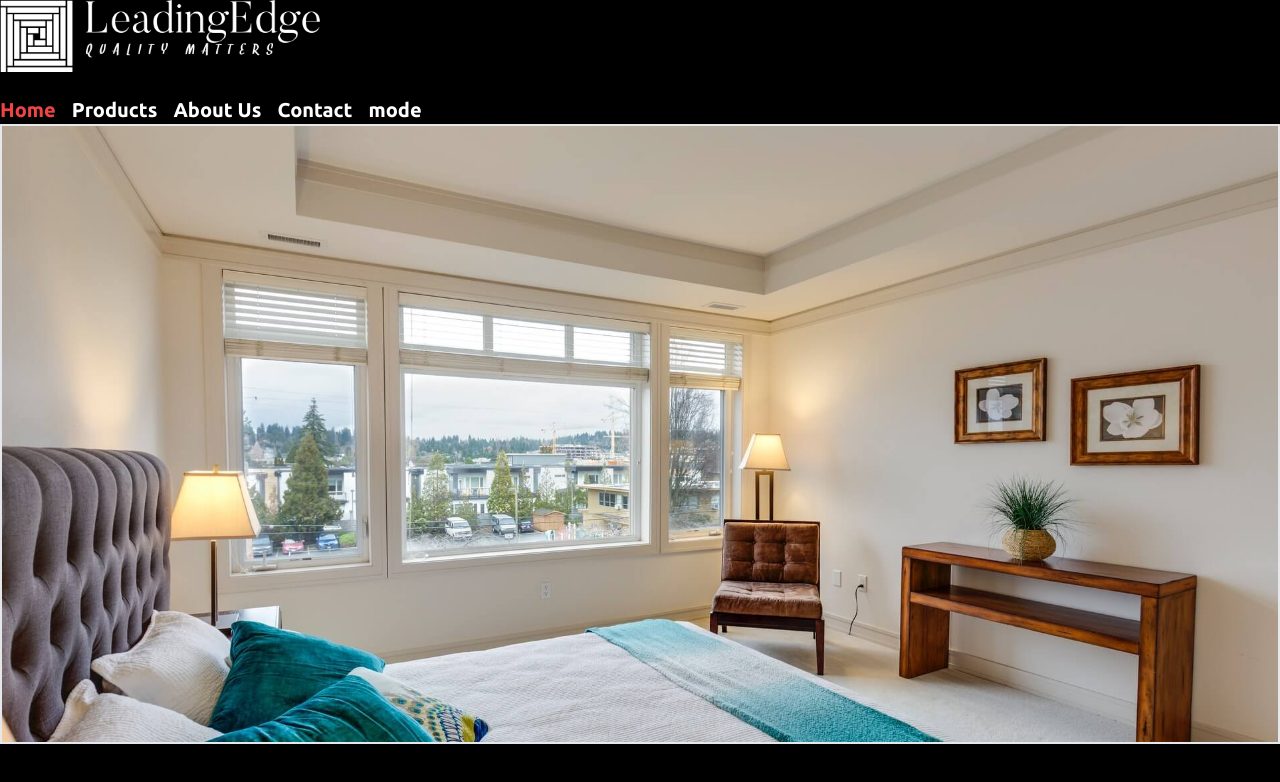
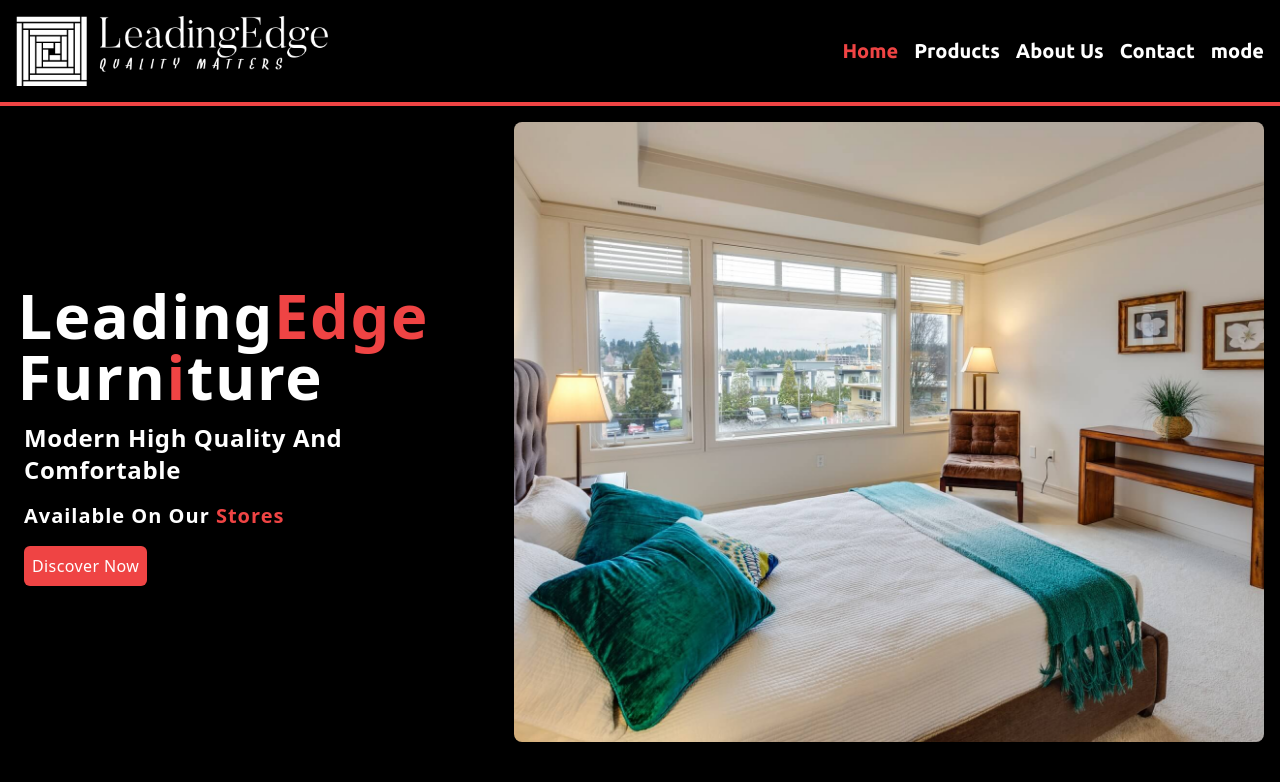
Before and after one commit to RakibRahman/leading-edge-furniture, a React (Create React App) app: page / in a window 1280 px wide. Shown: the top 782 px of the page. Built offline with nearby package versions, Linux system fonts and the light colour scheme.

Commit message:
nav and header done

```diff
--- a/package.json
+++ b/package.json
@@ -10,6 +10,7 @@
     "@testing-library/react": "^11.2.7",
     "@testing-library/user-event": "^12.8.3",
     "animate.css": "^4.1.1",
+    "node-sass": "^6.0.1",
     "react": "^17.0.2",
     "react-dom": "^17.0.2",
     "react-router-dom": "^5.2.1",
--- a/src/App.js
+++ b/src/App.js
@@ -1,4 +1,4 @@
-import React, { Fragment } from "react";
+import React from "react";
 import { BrowserRouter as Router, Route, Switch } from "react-router-dom";
 import Navbar from "./components/Navbar";
 import Home from "./components/Home";
--- a/src/components/Carousel.js
+++ b/src/components/Carousel.js
@@ -20,9 +20,9 @@ function Carousel() {
   }, [count, time, images.length]);
 
   return (
-    <div className="w-screen overflow-hidden border-2 lg:h-extra">
+    <div className="w-full overflow-hidden rounded-lg h-xl lg:h-extra md:w-xxxl carousel">
       <img
-        className="object-cover w-full h-48"
+        className="object-cover h-full transition ease-in-out "
         src={images[count]}
         alt="slide images"
       />
--- /dev/null
+++ b/src/components/Header.js
@@ -0,0 +1,26 @@
+import React from "react";
+import { Link } from "react-router-dom";
+
+const Header = () => {
+  return (
+    <div className="flex-1 p-2 mt-2 space-y-2 text-white lg:space-y-4 header">
+      <h1 className="text-4xl font-black tracking-wide animate-pulse lg:text-6xl">
+        Leading<span className="text-red-500">Edge</span> Furn
+        <span className="text-red-500">i</span>ture
+      </h1>
+      <p className="mt-2 font-bold tracking-wide capitalize lg:text-2xl">
+        Modern high quality and comfortable
+      </p>
+      <p className="text-sm font-bold tracking-wider capitalize lg:text-xl">
+        available on our <span className="text-red-500">stores</span>
+      </p>
+      <Link to="/products">
+        <button className="p-2 mt-4 tracking-wide transition-colors bg-red-500 rounded-md discover hover:font-bold hover:bg-red-400 ">
+          Discover Now
+        </button>
+      </Link>
+    </div>
+  );
+};
+
+export default Header;
--- a/src/components/Home.js
+++ b/src/components/Home.js
@@ -1,9 +1,11 @@
 import React from "react";
 import Carousel from "./Carousel";
+import Header from "./Header";
 
 function Home() {
   return (
-    <div className="w-screen">
+    <div className="flex flex-col-reverse items-center justify-between w-full p-4 lg:flex-row">
+      <Header />
       <Carousel />
     </div>
   );
--- a/src/components/Navbar.js
+++ b/src/components/Navbar.js
@@ -9,7 +9,10 @@ function Navbar() {
 
   const Logo = () => (
     <div className="w-md md:w-1/4 ">
-      <img className="object-cover w-full h-auto" src={LogoPic} alt="ss" />
+      <Link to="/">
+        {" "}
+        <img className="object-cover w-full h-auto" src={LogoPic} alt="ss" />
+      </Link>
     </div>
   );
   const Links = ({ id }) => (
@@ -27,7 +30,7 @@ function Navbar() {
       <Link className="hover:text-yellow-300" to="/about">
         About Us
       </Link>
-      <Link className="hover:text-yellow-300" to="/contact">
+      <Link className="hover:text-yellow-300 " to="/contact">
         Contact
       </Link>
       <button>mode</button>
--- a/src/index.js
+++ b/src/index.js
@@ -1,6 +1,6 @@
 import React from "react";
 import ReactDOM from "react-dom";
-import "./index.css";
+import "./styles/index.scss";
 import "animate.css";
 import App from "./App";
 
--- /dev/null
+++ b/src/styles/_home.scss
@@ -0,0 +1,6 @@
+.discover {
+  &:hover {
+    animation-name: fadeIn;
+    animation-duration: 1s;
+  }
+}
--- /dev/null
+++ b/src/styles/_navbar.scss
@@ -0,0 +1,21 @@
+$font-color: pink;
+/* Nav Bar */
+.navbar {
+  animation: fadeInRight;
+  animation-duration: 1s;
+  @apply flex flex-wrap items-center justify-between p-4 bg-black border-b-4 border-red-500 h-sm lg:h-auto overflow-hidden;
+}
+.navbar #pc__links {
+  display: none;
+}
+@media only screen and (min-width: 640px) {
+  .navbar #menu__btn {
+    display: none;
+  }
+  .navbar #pc__links {
+    display: flex;
+  }
+  .navbar #mobile__links {
+    display: none;
+  }
+}
--- a/src/index.css
+++ b/src/styles/index.scss
@@ -3,13 +3,11 @@
 @tailwind base;
 @tailwind components;
 @tailwind utilities;
+@import "navbar";
+@import "home";
 body {
   @apply bg-black;
 }
-
-/* Nav Bar */
-@media only screen and (min-width: 640px) {
-  nav #menu__btn {
-    display: none;
-  }
+.App {
+  overflow-x: hidden;
 }
--- a/tailwind.config.js
+++ b/tailwind.config.js
@@ -12,6 +12,7 @@ module.exports = {
       xl: "480px",
       xxl: "520px",
       extra: "620px",
+      xxxl: "750px",
     },
     fontFamily: {
       ubuntu: ["Ubuntu", "sans-serif"],
```
Also changed, not shown: 1 other file (tests, documents, lock files or other folders).
